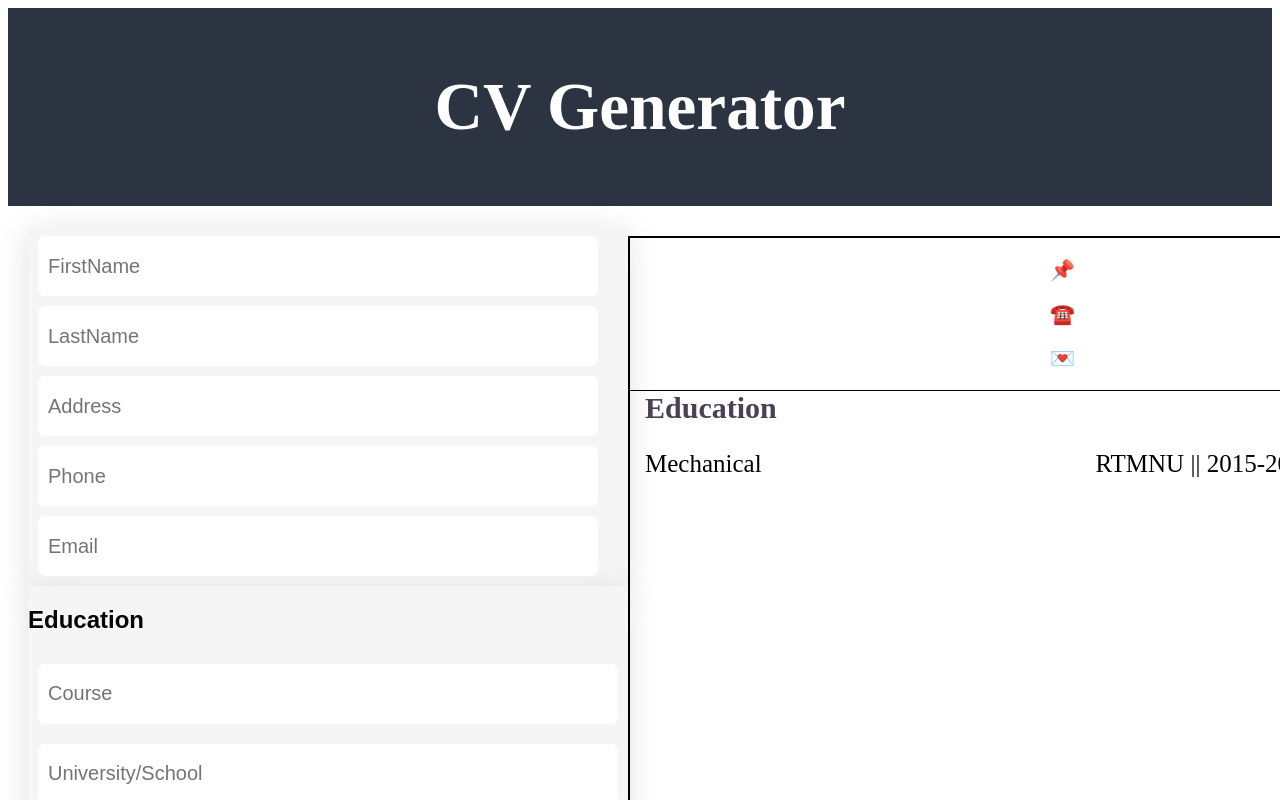
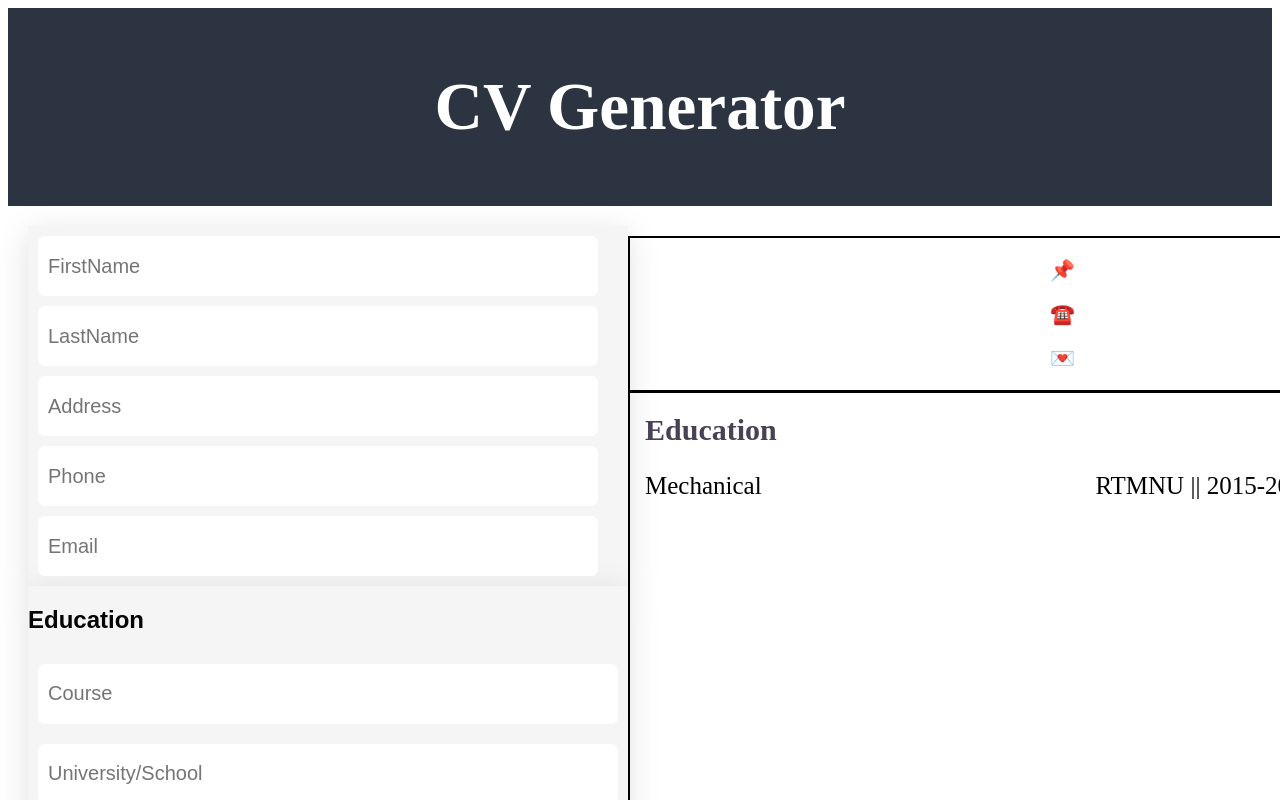
Before and after one commit to rajnishxoxo/CV-Project, a React (Vite) app: page / in a window 1280 px wide. Shown: the top 800 px of the page. Built offline with nearby package versions, Linux system fonts and the light colour scheme.

Commit message:
Update style.css

```diff
--- a/src/style.css
+++ b/src/style.css
@@ -58,7 +58,7 @@
   display: flex;
   flex-direction: row;
   width: 100%;
-  border-bottom: 1px solid black;
+  border-bottom: 3px solid black;
 
 }
 
@@ -90,6 +90,7 @@
   font-size: 30px;
   color: #4a4155;
   margin: 0 15px;
+  margin-top: 20px;
 }
 
 .education-container{
```
